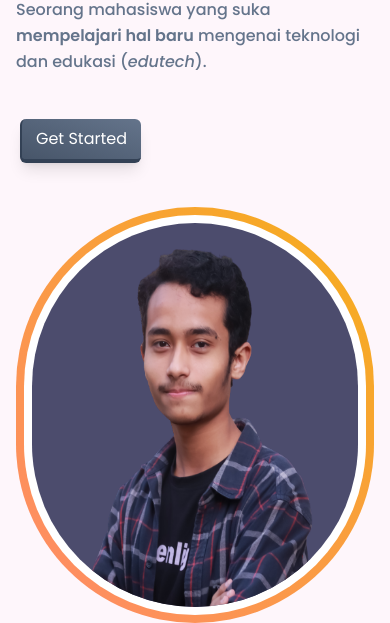
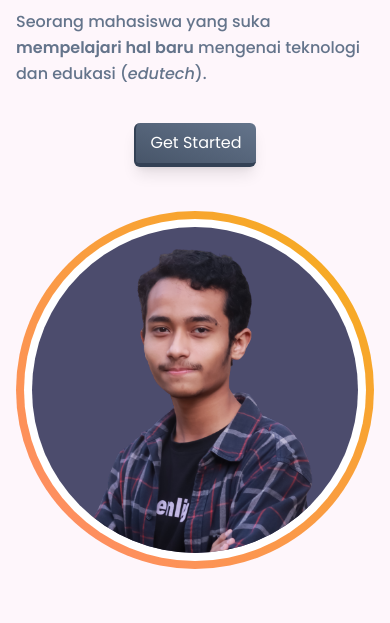
Before and after one commit to alizul01/alizul01.github.io, a website: page index.html in a window 390 px wide. Shown: the part 307-930 px from the top of the page. After the commit the page ends 876 px from the top, so only its background shows below. Drawn offline with nearby package versions, Linux system fonts and the light colour scheme.

Commit message:
Fix: Bug Profile Samsung

```diff
--- a/index.html
+++ b/index.html
@@ -24,25 +24,27 @@
                         I'm a <div id="app" class="inline"></div>
                         </span>
                     </h1>
-                    <h4 class="lg:text-xl font-medium text-slate-600 mt-1">Salam kenal! Aku <span class="font-bold">
+                    <h4 class="lg:text-xl font-medium text-slate-600 mt-1 mb-3">Salam kenal! Aku <span class="font-bold">
                         Ali Zulfikar
                     </span> berasal dari kota Malang
                     </h4>
-                    <p class="lg:text-lg font-medium text-slate-500 mb-10 leading-relaxed">
+                    <p class="lg:text-lg font-medium text-slate-500 mb-8 leading-relaxed">
                         Seorang mahasiswa yang suka <span class="font-semibold">mempelajari hal baru</span> mengenai teknologi dan edukasi (<span class="italic">edutech</span>).
                     </p>
 
-                    <a href="#" class="rounded-md relative inline-flex group items-center justify-center px-3.5 py-2 m-1 cursor-pointer border-b-4 border-l-2 active:border-primary active:shadow-none shadow-lg bg-gradient-to-tr from-slate-600 to-slate-500 border-slate-700 text-white">
-                        <span class="absolute w-0 h-0 transition-all duration-300 ease-out bg-white rounded-full group-hover:w-32 group-hover:h-32 opacity-10"></span>
-                        <span class="relative">Get Started</span>
-                    </a>
+                    <div class="flex justify-center sm:block sm:justify-start">
+                        <a href="#" class="rounded-md relative inline-flex group items-center justify-center px-3.5 py-2 m-1 cursor-pointer border-b-4 border-l-2 active:border-primary active:shadow-none shadow-lg bg-gradient-to-tr from-slate-600 to-slate-500 border-slate-700 text-white">
+                            <span class="absolute w-0 h-0 transition-all duration-300 ease-out bg-white rounded-full group-hover:w-32 group-hover:h-32 opacity-10"></span>
+                            <span class="relative">Get Started</span>
+                        </a>
+                    </div>
                 </div>
                 <div class="w-full self-end px-4 lg:w-1/2">
                     <div class="mt-10 relative lg:mt-9 lg:right-0">
                         <div class="flex">
                             <div class="bg-gradient-to-tr from-secondary to-[#f5af19] hover:scale-105 rounded-full p-2 mx-auto transition-all duration-700 ease-in-out hover:from-primary hover:to-[#2C5364]">
                                 <div class="bg-white p-2 rounded-full ">
-                                    <img class="w-96 h-96 overflow-hidden mx-auto rounded-full bg-primary hover:bg-gradient-to-tr hover:from-secondary hover:to-[#f5af19] transition-all duration-700 ease-in-out" src="src/img/photo.png" alt="">
+                                    <img class="sm:w-96 sm:h-96 overflow-hidden mx-auto rounded-full bg-primary hover:bg-gradient-to-tr hover:from-secondary hover:to-[#f5af19] transition-all duration-700 ease-in-out" src="src/img/photo.png" alt="">
                                 </div>
                             </div>
                         </div>
```
Also changed, not shown: style.css.
